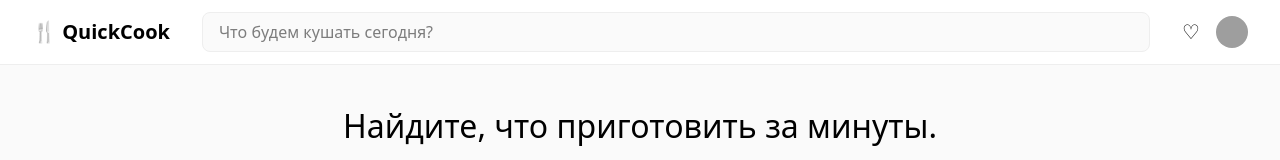
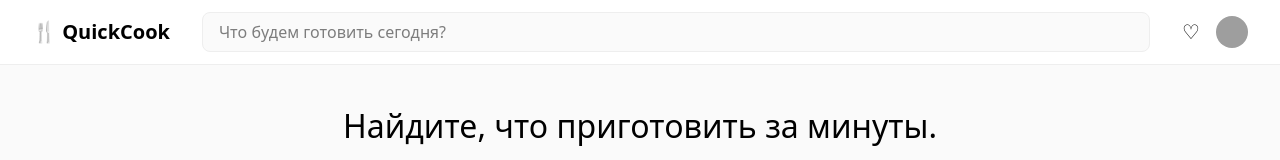
Before and after one commit to art-crazy/nom-nom-nom, a Next.js app: page / in a window 1280 px wide. Shown: the top 160 px of the page. Built offline with nearby package versions, Linux system fonts and the light colour scheme; grey boxes are pictures that could not be loaded.

Commit message:
Поиск рецептов по названию или ингредиенту...

```diff
--- a/src/components/Header/Header.tsx
+++ b/src/components/Header/Header.tsx
@@ -18,7 +18,7 @@ const Header = () => {
       <Link href="/" className={styles.logo} onClick={handleLogoClick} style={{ cursor: 'pointer' }}>
         🍴 QuickCook
       </Link>
-      <input className={styles.search} placeholder="Что будем кушать сегодня?" />
+      <input className={styles.search} placeholder="Что будем готовить сегодня?" />
       <div className={styles.icons}>
         <span className={styles.heart}>♡</span>
         <span className={styles.avatar}><img src="/avatar.png" alt="аватар" /></span>
```
